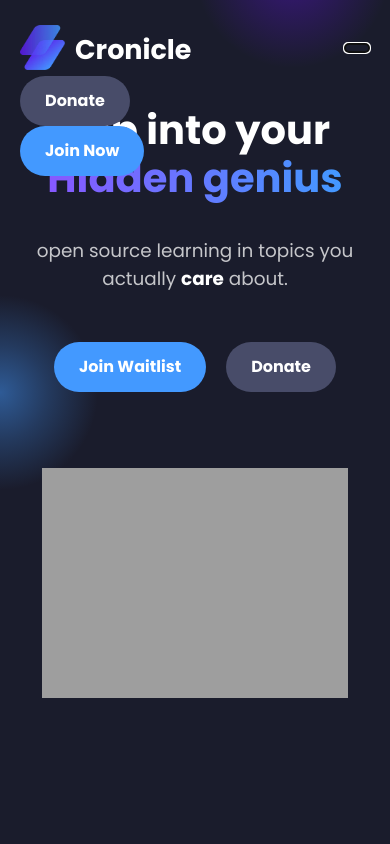
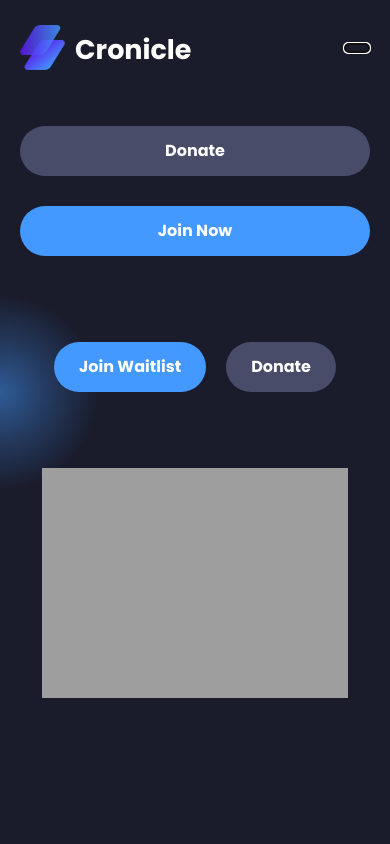
Before and after one commit to Jaslavie/cronicletech.github.io, a plain HTML site: page index.html in a window 390 px wide. Both pictures are taken after a click on the button "Toggle navigation". Shown: the top 844 px of the page. Drawn offline with nearby package versions, Linux system fonts and the light colour scheme.

Commit message:
Update index.html

```diff
--- a/index.html
+++ b/index.html
@@ -358,6 +358,24 @@
 
 		@media (max-width: 992px) {
 
+			nav {
+				background-color: #1A1C2C;
+				padding: 50px;
+			}
+
+			nav a.cta {
+				width: 100%;
+			}
+
+			nav button.primary, nav button.secondary {
+				width: 100%;
+				margin: 15px 0;
+			}
+
+			nav button.secondary {
+				margin-top: 50px;
+			}
+
 			header {
 				text-align: center;
 			}
@@ -506,13 +524,13 @@
 
 				<span class="d-flex">
 
-					<a href="#"><button class="secondary">Donate</button></a>
+					<a href="#" class = "cta"><button class="secondary">Donate</button></a>
 
 				</span>
 
 				<span class="d-flex">
 
-					<a href="#"><button class="primary">Join Now</button></a>
+					<a href="#" class = "cta"><button class="primary">Join Now</button></a>
 
 				</span>
 
```
